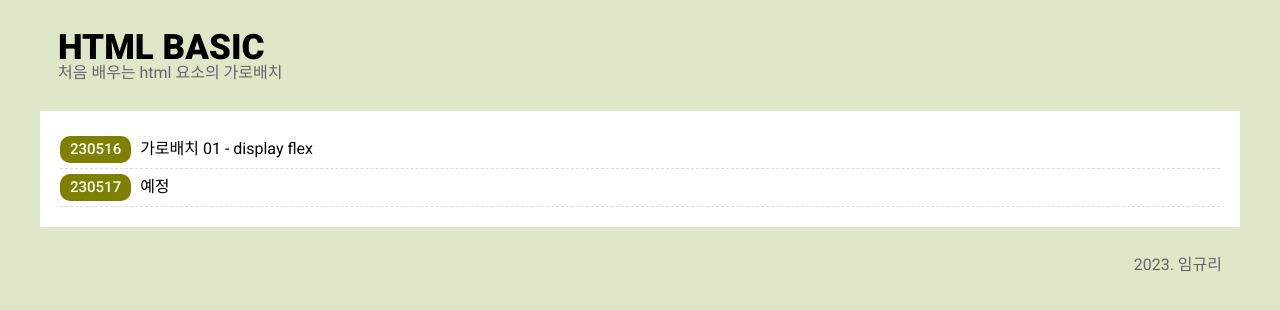
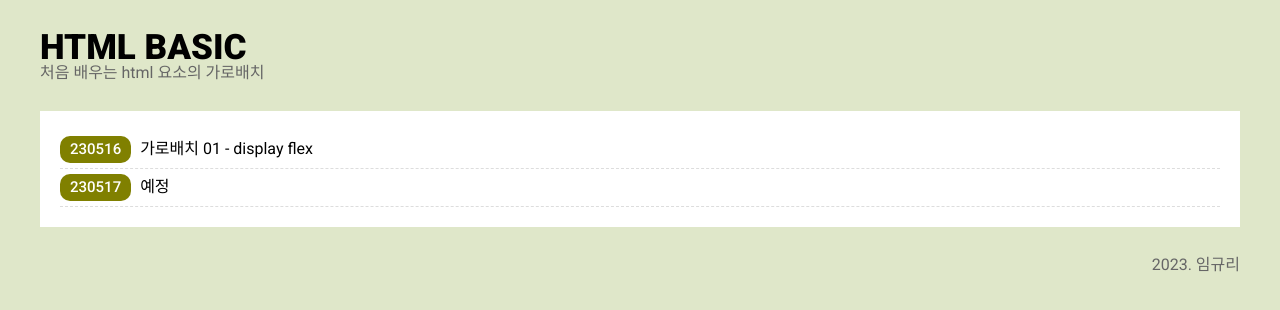
Before and after one commit to anrbl/basic1, a plain HTML site: page index.html in a window 1280 px wide. Drawn offline with Linux system fonts and the light colour scheme; some icons are missing.

Commit message:
main.css

```diff
--- a/css/main.css
+++ b/css/main.css
@@ -6,7 +6,6 @@ body {
     max-width: 1200px;
     width: calc(100% - 50px);
     margin: 30px auto;
-    padding: 0 0 0 18px;
 }
 
 h1 {
@@ -53,6 +52,5 @@ h2 {
 
 .footer .text {
     text-align: right;
-    padding-right: 18px;
     color: #666;
 }
```
